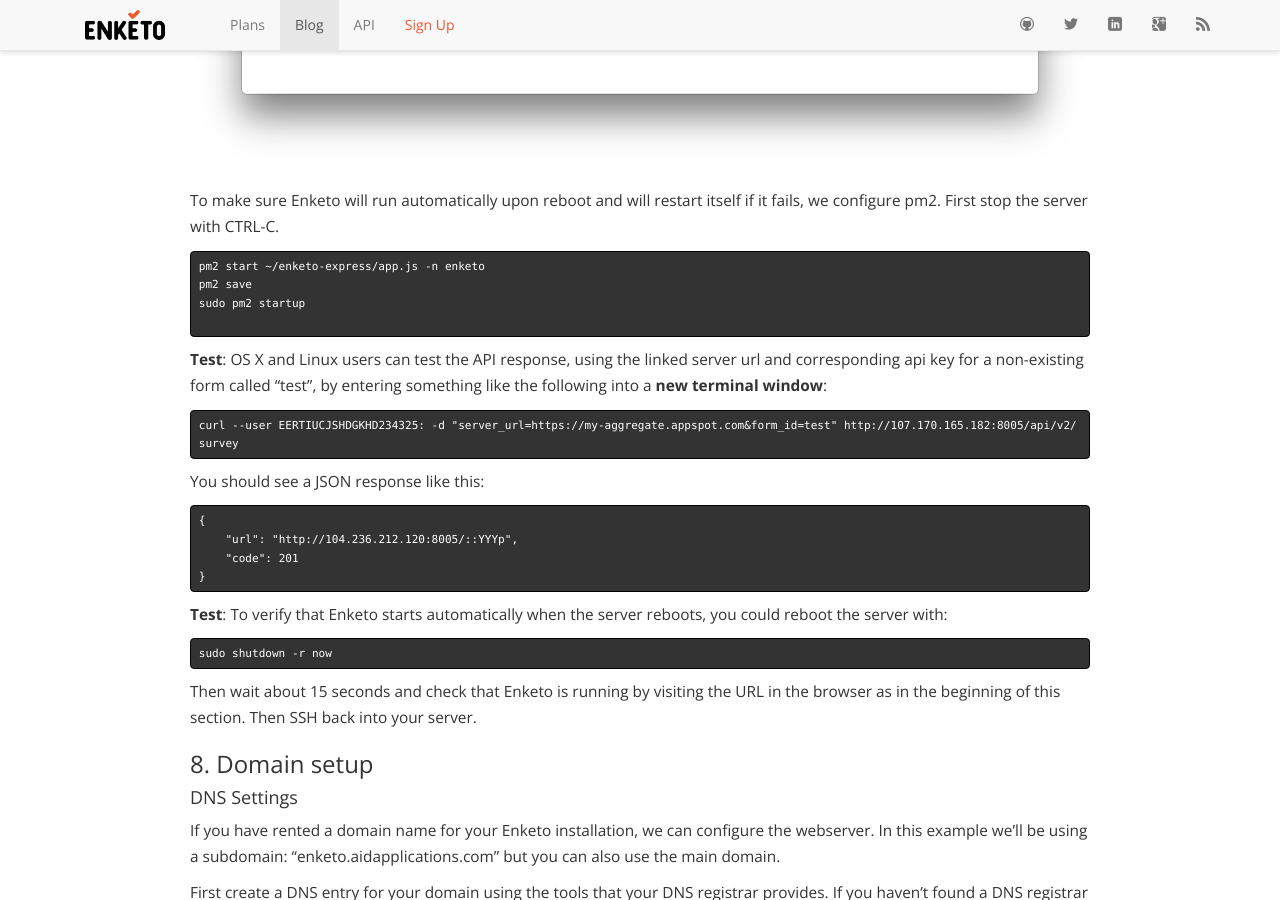
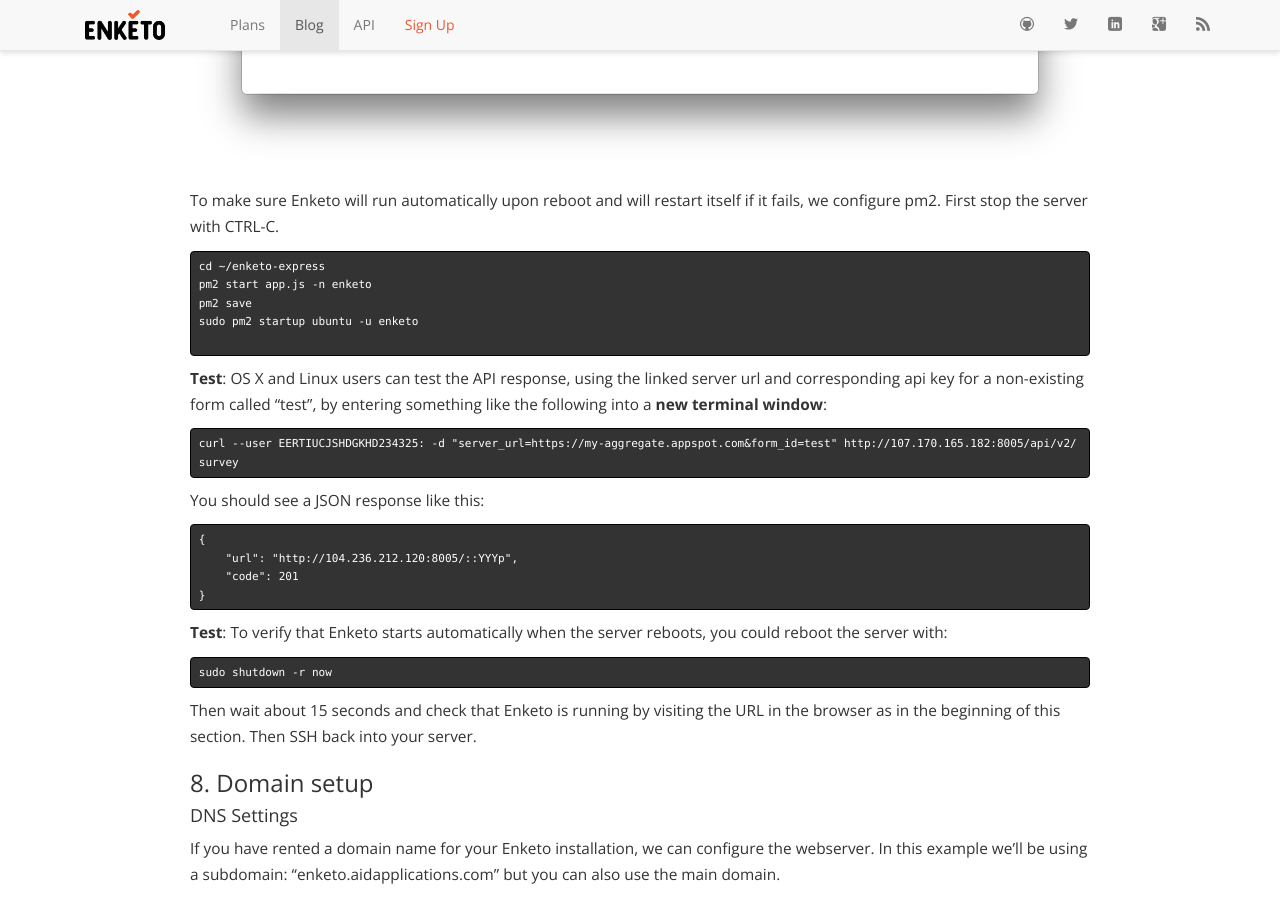
Before and after one commit to enketo/blog, a Jekyll site: the page built from _posts/2015-05-19-install-enketo.md, in a window 1280 px wide and 900 px high, scrolled down 6778 px. Built offline with Jekyll 4.4.1, drawn with Linux system fonts in a browser that asks for light colours; nearby versions of some CDN libraries; Markdown is read by kramdown in place of the engine named in the settings; comment, search, counter and statistics services are not loaded; some of the changed text lies outside the part shown.

Commit message:
updated installation post

````diff
--- a/_posts/2015-05-19-install-enketo.md
+++ b/_posts/2015-05-19-install-enketo.md
@@ -286,9 +286,10 @@
 To make sure Enketo will run automatically upon reboot and will restart itself if it fails, we configure pm2. First stop the server with CTRL-C.
 
 ```bash
-pm2 start ~/enketo-express/app.js -n enketo
+cd ~/enketo-express
+pm2 start app.js -n enketo
 pm2 save
-sudo pm2 startup
+sudo pm2 startup ubuntu -u enketo
 
 ```
 
````
Also changed, not shown: other parts of _posts/2015-05-19-install-enketo.md (+2 -2 lines).
